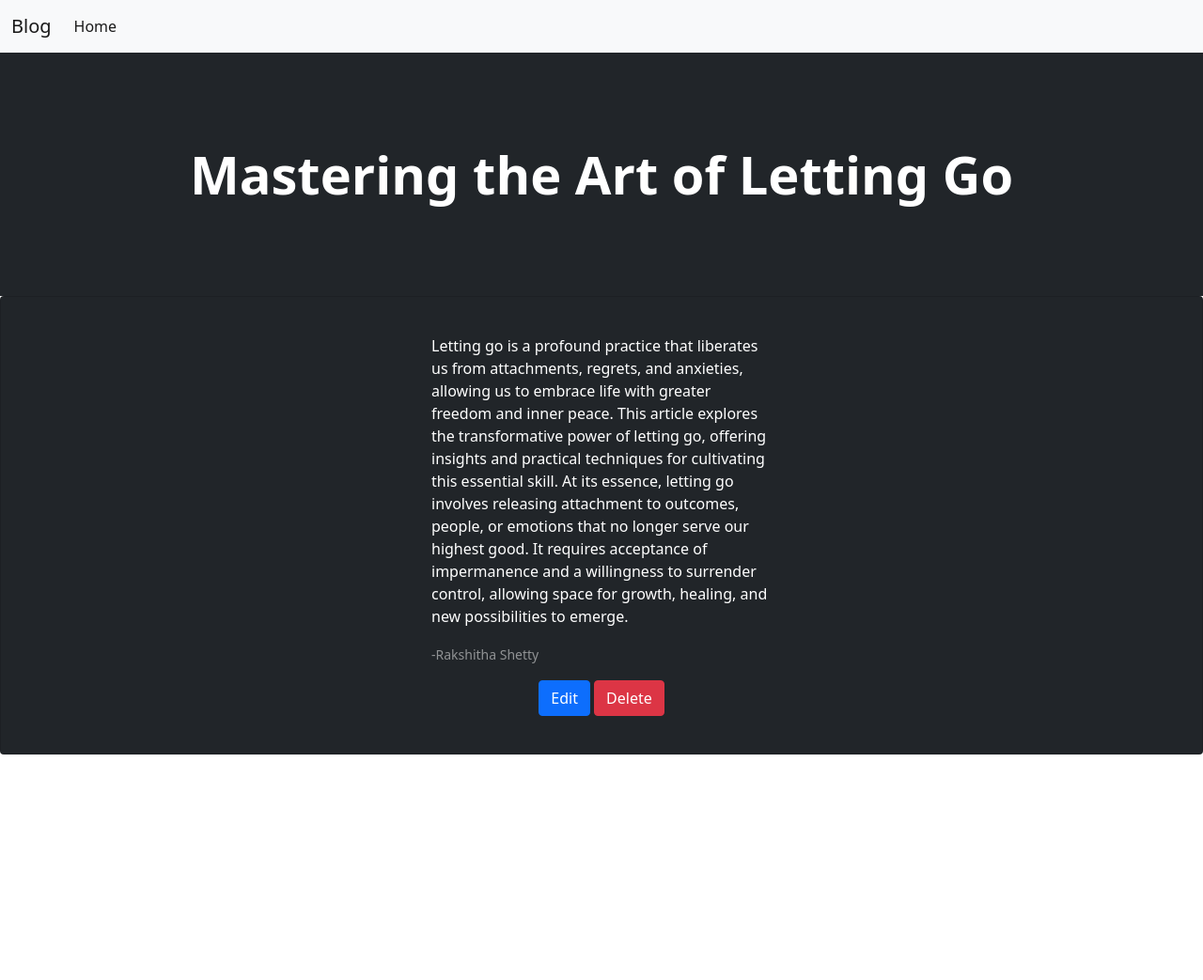
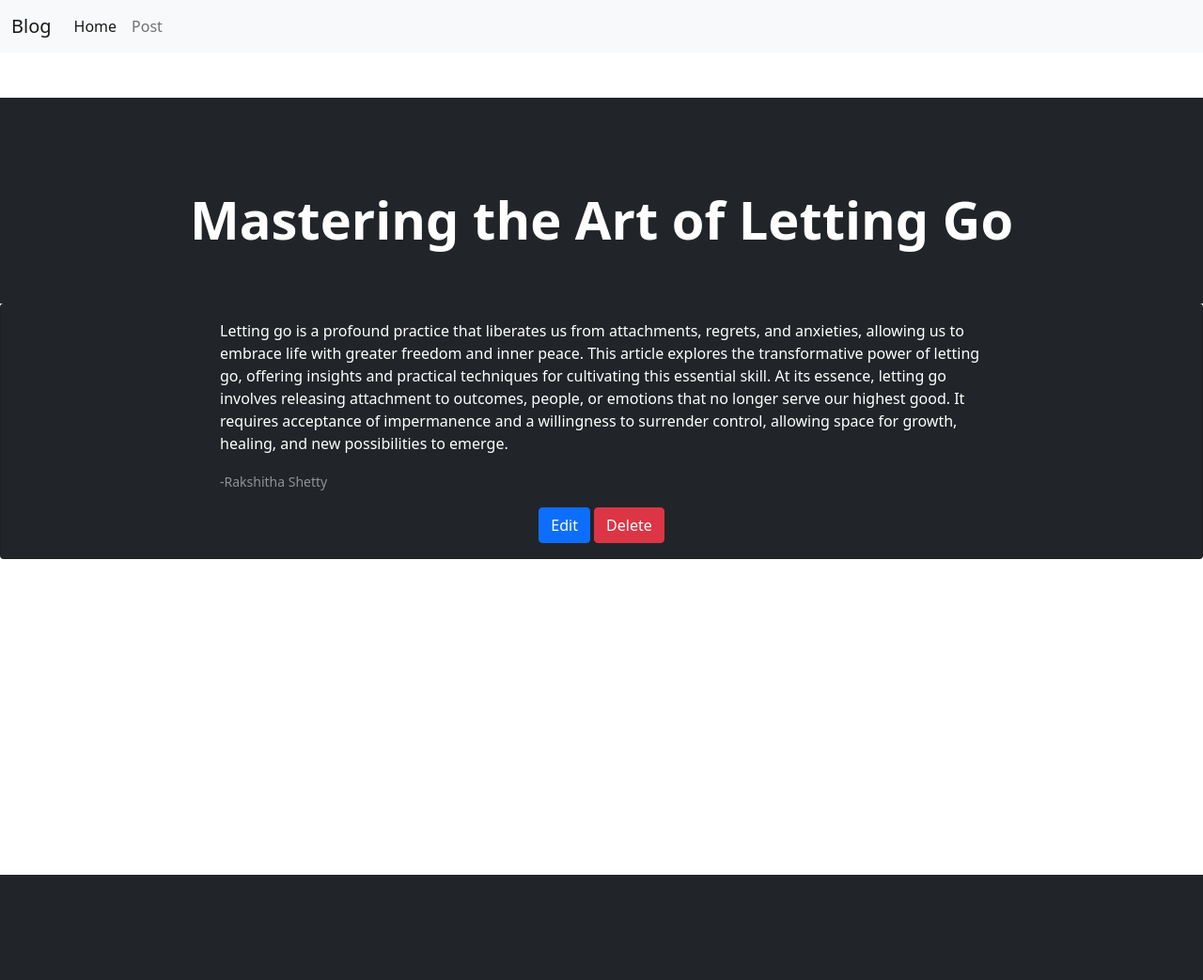
Before and after one commit to srakshitha296/Blogging_Website, a Django app: page /post/15/ in a window 1280 px wide. Shown: the top 1043 px of the page at 94% size. After the commit the page ends 931 px from the top, so only its background shows below. Run offline with Django 5.2, Linux system fonts and the light colour scheme; data comes from the database, SQL or seed files in the repository; both versions use the stored data as it was after the commit.

Commit message:
completed

```diff
--- a/blog/models.py
+++ b/blog/models.py
@@ -2,7 +2,6 @@ from django.db import models
 
 class Post(models.Model):
     title = models.CharField(max_length=100)
-    description = models.CharField(max_length=300)
     content = models.TextField()
     author = models.CharField(max_length=50)
     created_at = models.DateTimeField(auto_now_add=True)
--- a/blog/templates/base.html
+++ b/blog/templates/base.html
@@ -27,6 +27,9 @@
                     <li class="nav-item">
                         <a class="nav-link active" aria-current="page" href="{% url 'list_post' %}">Home</a>
                     </li>
+                    <li class="nav-item">
+                        <a class="nav-link" aria-current="page" href="{% url 'add_post' %}">Post</a>
+                    </li>
                 </ul>
             </div>
         </div>
--- a/blog/templates/edit_post.html
+++ b/blog/templates/edit_post.html
@@ -3,7 +3,7 @@
 <div class="container-full-width">
     <div class="card mb-3 bg-dark text-white-50">
         <div class="row justify-content-center mt-5">
-            <div class="col-2">
+            <div class="col-4">
                 <h1 class="mt-4 text-white">
                     {% if form.instance.pk %}
                     EDIT POST
@@ -14,7 +14,7 @@
             </div>
         </div>
         <div class="row justify-content-center mb-5">
-            <div class="col-md-4">
+            <div class="col-md-6">
                 <form method="POST" class="mt-3">
                     {% csrf_token %}
                     <div class="form-group">
--- a/blog/templates/view_post.html
+++ b/blog/templates/view_post.html
@@ -1,16 +1,17 @@
 {% extends 'base.html'%}
 {% block content %}
-<header class="bg-dark py-5">
-    <div class="container px-4 px-lg-5 my-5">
+
+<header class="bg-dark py-5 mt-5">
+    <div class="container px-lg-5 mt-5">
         <div class="text-center text-white">
             <h1 class="display-4 fw-bolder">{{post.title}}</h1>
         </div>
     </div>
 </header>
 <div class="container-full-width mb-5">
-    <div class="card bg-dark text-white p-4">
+    <div class="card bg-dark text-white">
         <div class="row justify-content-center">
-            <div class="col-md-4">
+            <div class="col-md-8">
                 <div class="card-body">
                     <p class="card-text">{{ post.content}}</p>
                     <p class="card-text text-right"><small class="text-body-secondary text-white-50">-{{ post.author }}</small></p>
```
Also changed, not shown: db.sqlite3.
